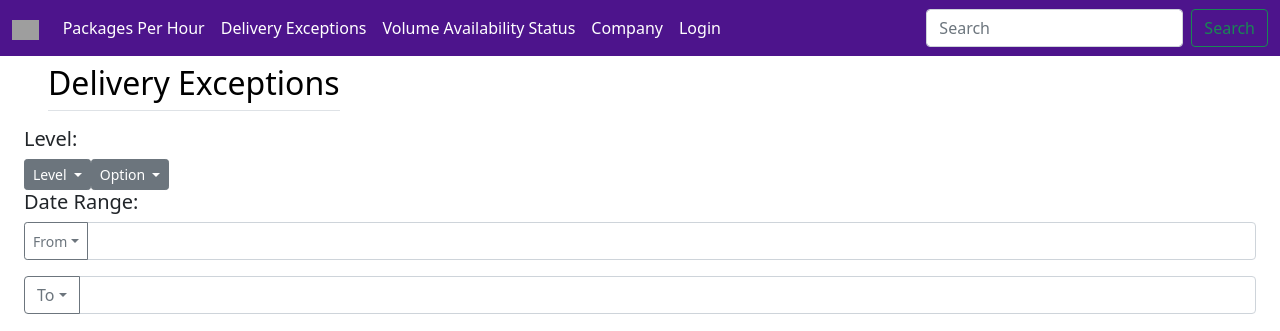
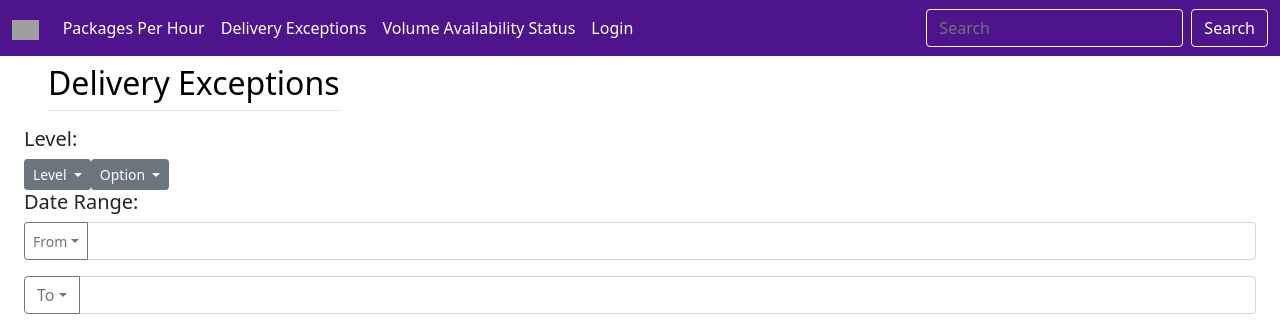
Before and after one commit to jra457/CHI, a Django app: page /dex/ in a window 1280 px wide. Shown: the top 331 px of the page. Run offline with Django 4.2, Linux system fonts and the light colour scheme; some libraries are stand-ins or nearby versions; grey boxes are pictures that could not be loaded.

Commit message:
Update navbar.html
Update color styles for the search bar and search button

```diff
--- a/operations/opMetrics/templates/opMetrics/navbar.html
+++ b/operations/opMetrics/templates/opMetrics/navbar.html
@@ -1,3 +1,40 @@
+<style>
+.searchBtn {
+  background-color: #4D148C;
+  border-color: #ffffff;
+  color: #ffffff;
+}
+
+.searchBtn:hover {
+  background-color: #ffffff;
+  color: #000000;
+}
+
+.searchBar {
+  background-color: #4D148C;
+  border-color: #ffffff;
+  color: #ffffff;
+}
+
+.searchBar:hover {
+  background-color: #4D148C;
+  color: #ffffff;
+}
+
+.searchBar:active {
+  background-color: #4d148c;
+  box-shadow: #4d148c;
+  color: #000000;
+}
+.searchBar:focus {
+  background-color: #4d148c;
+  border-color:#ffffff;
+  color: #ffffff;
+  -webkit-box-shadow: inset 0 1px 1px rgba(255, 255, 255, 0), 0 0 8px rgba(255, 255, 255, 0);
+  box-shadow: inset 0 1px 1px rgba(255, 255, 255, 0), 0 0 8px rgba(255, 255, 255, 0);
+}
+</style>
+
 <nav class="navbar navbar-expand-lg navbar-dark" style="background-color: #4D148C;">
   <div class="container-fluid">
           <!-- Navbar brand -->
@@ -24,15 +61,12 @@
           <a class="nav-link" style="color: white" href="{% url 'vas' %}">Volume Availability Status</a>
         </li>
         <li class="nav-item">
-          <a class="nav-link" style="color: white" href="{% url 'company' %}">Company</a>
-        </li>
-        <li class="nav-item">
           <a class="nav-link" style="color: white" href="{% url 'login' %}">Login</a>
         </li>
       </ul>
       <form class="d-flex" role="search" action="{% url 'search' %}" method="get">
-        <input class="form-control me-2" name=q type="search" placeholder="Search" aria-label="Search">
-        <button class="btn btn-outline-success" type="submit">Search</button>
+        <input class="form-control searchBar me-2" name=q type="search" placeholder="Search" aria-label="Search">
+        <button class="btn searchBtn" type="submit">Search</button>
       </form>
     </div>
   </div>
```
